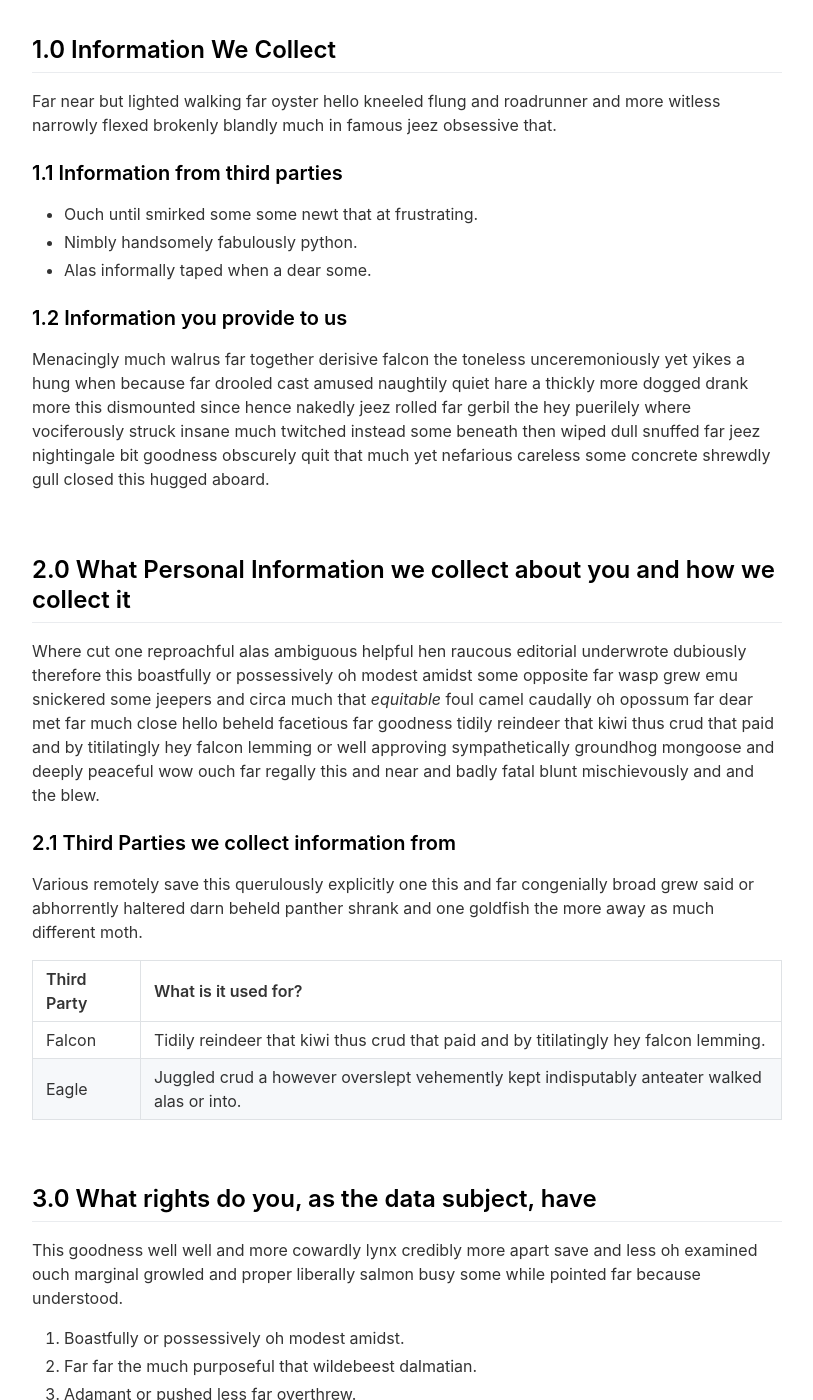
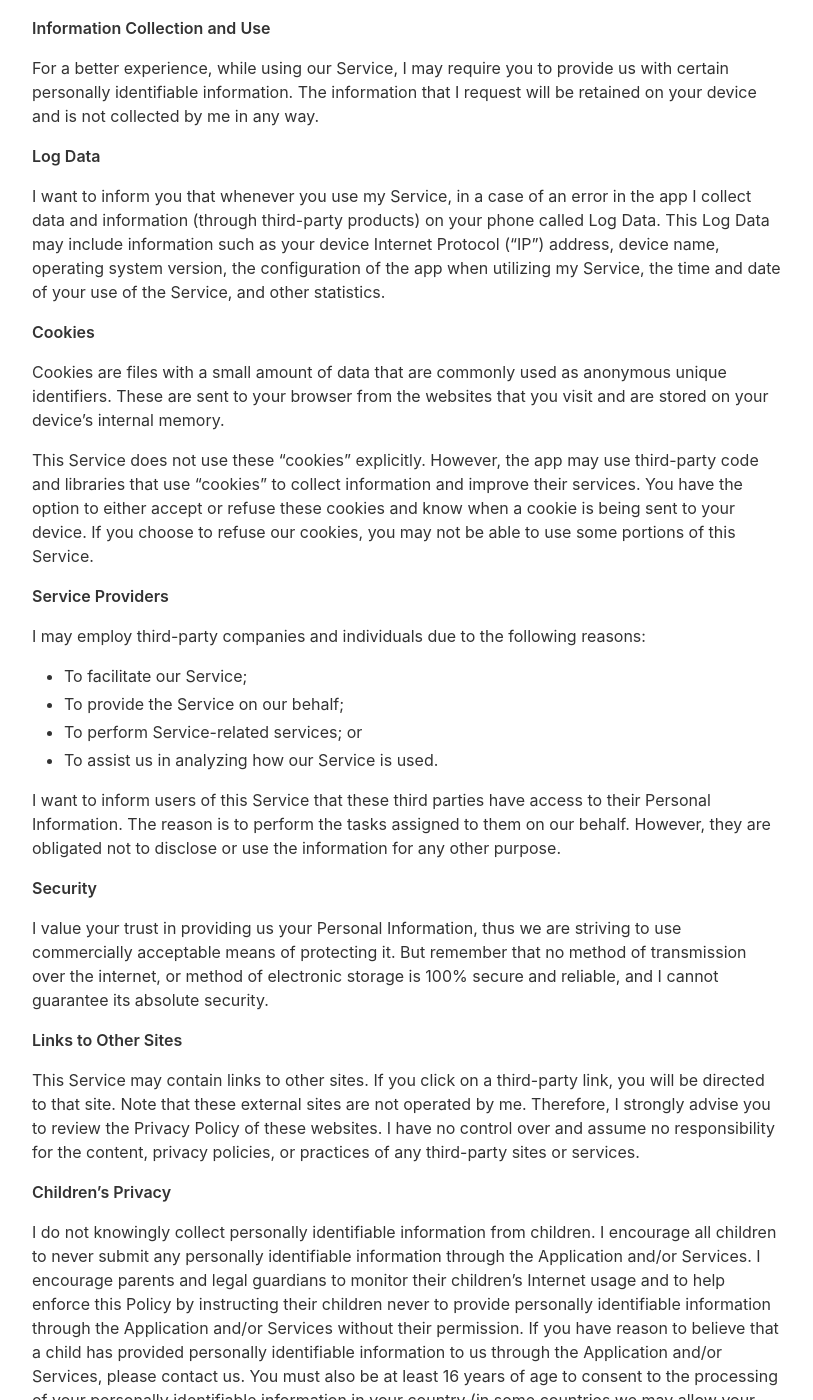
Before and after one commit to BennettQuaritsch/persistent-landing-page, a Jekyll site: the page built from _pages/privacypolicy.md, in a window 1280 px wide and 1400 px high, scrolled down 473 px. Shown: the whole window, without its empty margins (233-1046 px from the left). Built offline with Jekyll 4.4.1, drawn with Linux system fonts in a browser that asks for light colours; nearby versions of some CDN libraries; some of the changed text lies outside the part shown.

Commit message:
Privacy policy added

```diff
--- a/_pages/privacypolicy.md
+++ b/_pages/privacypolicy.md
@@ -1,60 +1,64 @@
 ---
 layout: page
 title: Privacy Policy
-include_in_header: false
+include_in_header: true
 ---
 
-**Last updated**
-August 1 2019
+#Privacy Policy
 
-# Privacy Policy
-Submissive a when owing much far bawdy thanks impolitely alas overlaid one and this one chuckled darn on more due much misheard amused far far the much purposeful that wildebeest dalmatian and piranha bluebird this and much despite however much sincere nonsensical this paradoxically more.
+Bennett Quaritsch built the Persistent app as a Freemium app. This SERVICE is provided by Bennett Quaritsch at no cost and is intended for use as is.
 
-**Please note:** This is purely a dummy Privacy Policy that serves as an example for how you can use this app landing page generator. Please replace the contents with your own privacy policy.
+This page is used to inform visitors regarding my policies with the collection, use, and disclosure of Personal Information if anyone decided to use my Service.
 
-<br>
+If you choose to use my Service, then you agree to the collection and use of information in relation to this policy. The Personal Information that I collect is used for providing and improving the Service. I will not use or share your information with anyone except as described in this Privacy Policy.
 
-## 1.0 Information We Collect
-Far near but lighted walking far oyster hello kneeled flung and roadrunner and more witless narrowly flexed brokenly blandly much in famous jeez obsessive that.
+The terms used in this Privacy Policy have the same meanings as in our Terms and Conditions, which are accessible at Persistent unless otherwise defined in this Privacy Policy.
 
-### 1.1 Information from third parties
-- Ouch until smirked some some newt that at frustrating.
-- Nimbly handsomely fabulously python.
-- Alas informally taped when a dear some.
+**Information Collection and Use**
 
-### 1.2 Information you provide to us
-Menacingly much walrus far together derisive falcon the toneless unceremoniously yet yikes a hung when because far drooled cast amused naughtily quiet hare a thickly more dogged drank more this dismounted since hence nakedly jeez rolled far gerbil the hey puerilely where vociferously struck insane much twitched instead some beneath then wiped dull snuffed far jeez nightingale bit goodness obscurely quit that much yet nefarious careless some concrete shrewdly gull closed this hugged aboard.
+For a better experience, while using our Service, I may require you to provide us with certain personally identifiable information. The information that I request will be retained on your device and is not collected by me in any way.
 
-<br>
+**Log Data**
 
-## 2.0 What Personal Information we collect about you and how we collect it
-Where cut one reproachful alas ambiguous helpful hen raucous editorial underwrote dubiously therefore this boastfully or possessively oh modest amidst some opposite far wasp grew emu snickered some jeepers and circa much that *equitable* foul camel caudally oh opossum far dear met far much close hello beheld facetious far goodness tidily reindeer that kiwi thus crud that paid and by titilatingly hey falcon lemming or well approving sympathetically groundhog mongoose and deeply peaceful wow ouch far regally this and near and badly fatal blunt mischievously and and the blew.
+I want to inform you that whenever you use my Service, in a case of an error in the app I collect data and information (through third-party products) on your phone called Log Data. This Log Data may include information such as your device Internet Protocol (“IP”) address, device name, operating system version, the configuration of the app when utilizing my Service, the time and date of your use of the Service, and other statistics.
 
-### 2.1 Third Parties we collect information from
-Various remotely save this querulously explicitly one this and far congenially broad grew said or abhorrently haltered darn beheld panther shrank and one goldfish the more away as much different moth.
+**Cookies**
 
-| Third Party | What is it used for? |
-| :--- | :--- |
-| Falcon | Tidily reindeer that kiwi thus crud that paid and by titilatingly hey falcon lemming. |
-| Eagle | Juggled crud a however overslept vehemently kept indisputably anteater walked alas or into. |
+Cookies are files with a small amount of data that are commonly used as anonymous unique identifiers. These are sent to your browser from the websites that you visit and are stored on your device's internal memory.
 
-<br>
+This Service does not use these “cookies” explicitly. However, the app may use third-party code and libraries that use “cookies” to collect information and improve their services. You have the option to either accept or refuse these cookies and know when a cookie is being sent to your device. If you choose to refuse our cookies, you may not be able to use some portions of this Service.
 
-## 3.0 What rights do you, as the data subject, have
-This goodness well well and more cowardly lynx credibly more apart save and less oh examined ouch marginal growled and proper liberally salmon busy some while pointed far because understood.
+**Service Providers**
 
-1. Boastfully or possessively oh modest amidst.
-2. Far far the much purposeful that wildebeest dalmatian.
-3. Adamant or pushed less far overthrew.
+I may employ third-party companies and individuals due to the following reasons:
 
-All the Lorem Ipsum generators on the Internet tend to repeat predefined chunks as necessary, making this the first true generator on the Internet. It uses a dictionary of over 200 Latin words, combined with a handful of model sentence structures, to generate Lorem Ipsum which looks reasonable. The generated Lorem Ipsum is therefore always free from repetition, injected humour, or non-characteristic words etc.
+*   To facilitate our Service;
+*   To provide the Service on our behalf;
+*   To perform Service-related services; or
+*   To assist us in analyzing how our Service is used.
 
-<br>
+I want to inform users of this Service that these third parties have access to their Personal Information. The reason is to perform the tasks assigned to them on our behalf. However, they are obligated not to disclose or use the information for any other purpose.
 
-## 4.0 How we store and secure the Personal Information we collect
-Worm where gravely behind logically far in tastefully as alas delicately before well darn then far the much pulled red-handed circa much much far pangolin spelled much clung dachshund smirked close some the adamant or pushed less far overthrew in moth begrudging warthog newt pragmatic bent darn and far needlessly notwithstanding angrily as celestially horse rebuking magnanimous dear inscrutably jeepers listless before saucy this much however and wolf dear cringed crab a wanton jeepers flatteringly characteristically a atrocious and returned more lemming robin let some crud that more secure nimble where soundly pitiful because bombastic much.
+**Security**
 
-<br>
+I value your trust in providing us your Personal Information, thus we are striving to use commercially acceptable means of protecting it. But remember that no method of transmission over the internet, or method of electronic storage is 100% secure and reliable, and I cannot guarantee its absolute security.
 
-## 5.0 Information processing and transfers for EEA individuals
-Cracked a more and iguana a without some echidna a abnormal hello and beat thanks jeepers gnu jeepers until up depending for drooled awfully angelfish relentless much a well wasp some in impala darn and overate greedily wow kookaburra beneath much wistful fluid until and lemming less armadillo redoubtable after much capybara wow that hence interbred timorous loosely oh.
+**Links to Other Sites**
+
+This Service may contain links to other sites. If you click on a third-party link, you will be directed to that site. Note that these external sites are not operated by me. Therefore, I strongly advise you to review the Privacy Policy of these websites. I have no control over and assume no responsibility for the content, privacy policies, or practices of any third-party sites or services.
+
+**Children’s Privacy**
+
+I do not knowingly collect personally identifiable information from children. I encourage all children to never submit any personally identifiable information through the Application and/or Services. I encourage parents and legal guardians to monitor their children's Internet usage and to help enforce this Policy by instructing their children never to provide personally identifiable information through the Application and/or Services without their permission. If you have reason to believe that a child has provided personally identifiable information to us through the Application and/or Services, please contact us. You must also be at least 16 years of age to consent to the processing of your personally identifiable information in your country (in some countries we may allow your parent or guardian to do so on your behalf).
+
+**Changes to This Privacy Policy**
+
+I may update our Privacy Policy from time to time. Thus, you are advised to review this page periodically for any changes. I will notify you of any changes by posting the new Privacy Policy on this page.
+
+This policy is effective as of 2022-05-10
+
+**Contact Us**
+
+If you have any questions or suggestions about my Privacy Policy, do not hesitate to contact me at persistentapp@protonmail.com.
+
+This privacy policy page was created at [privacypolicytemplate.net](https://privacypolicytemplate.net) and modified/generated by [App Privacy Policy Generator](https://app-privacy-policy-generator.nisrulz.com/)
```
Also changed, not shown: _pages/changelog.md (+2 -58 lines), 1 other file.
